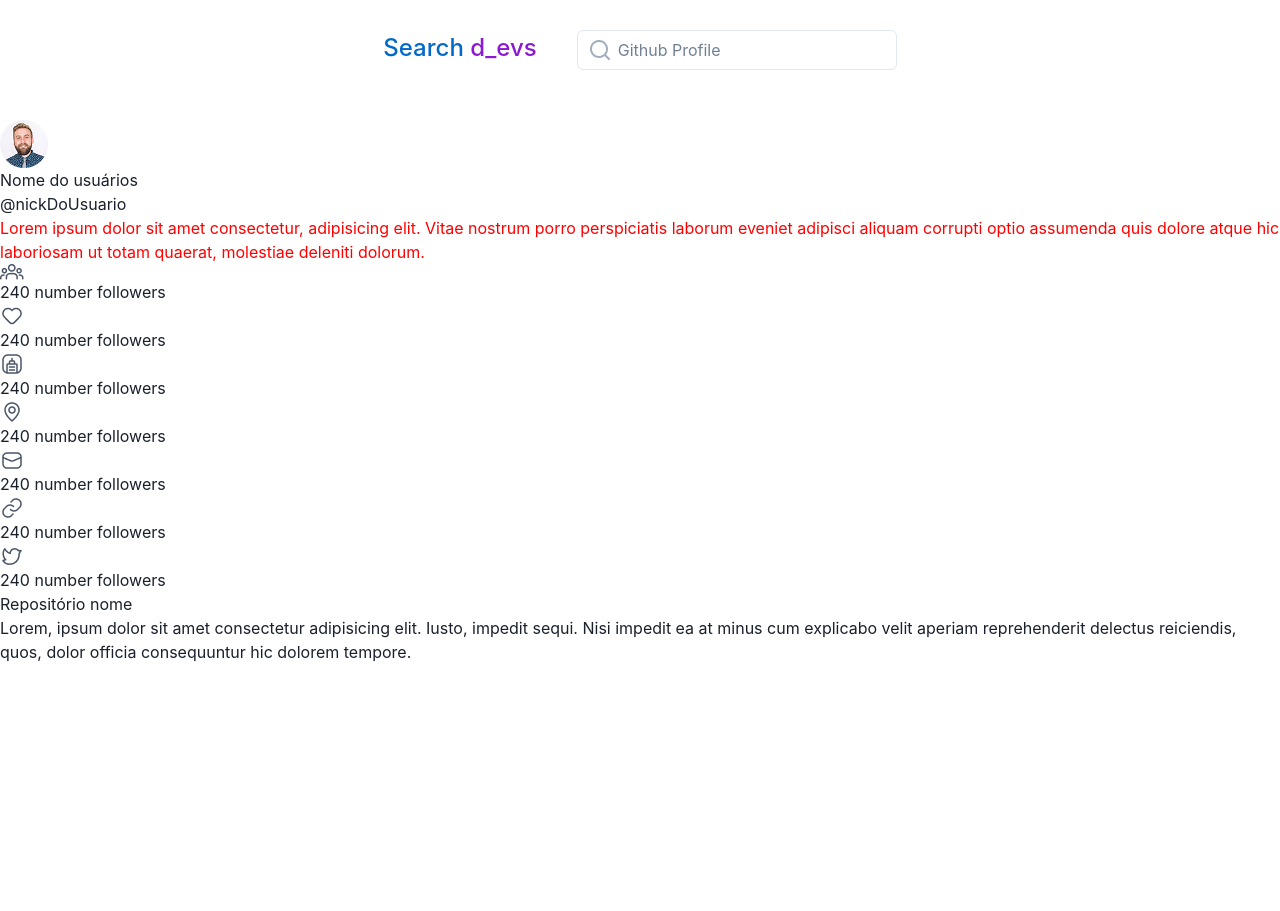
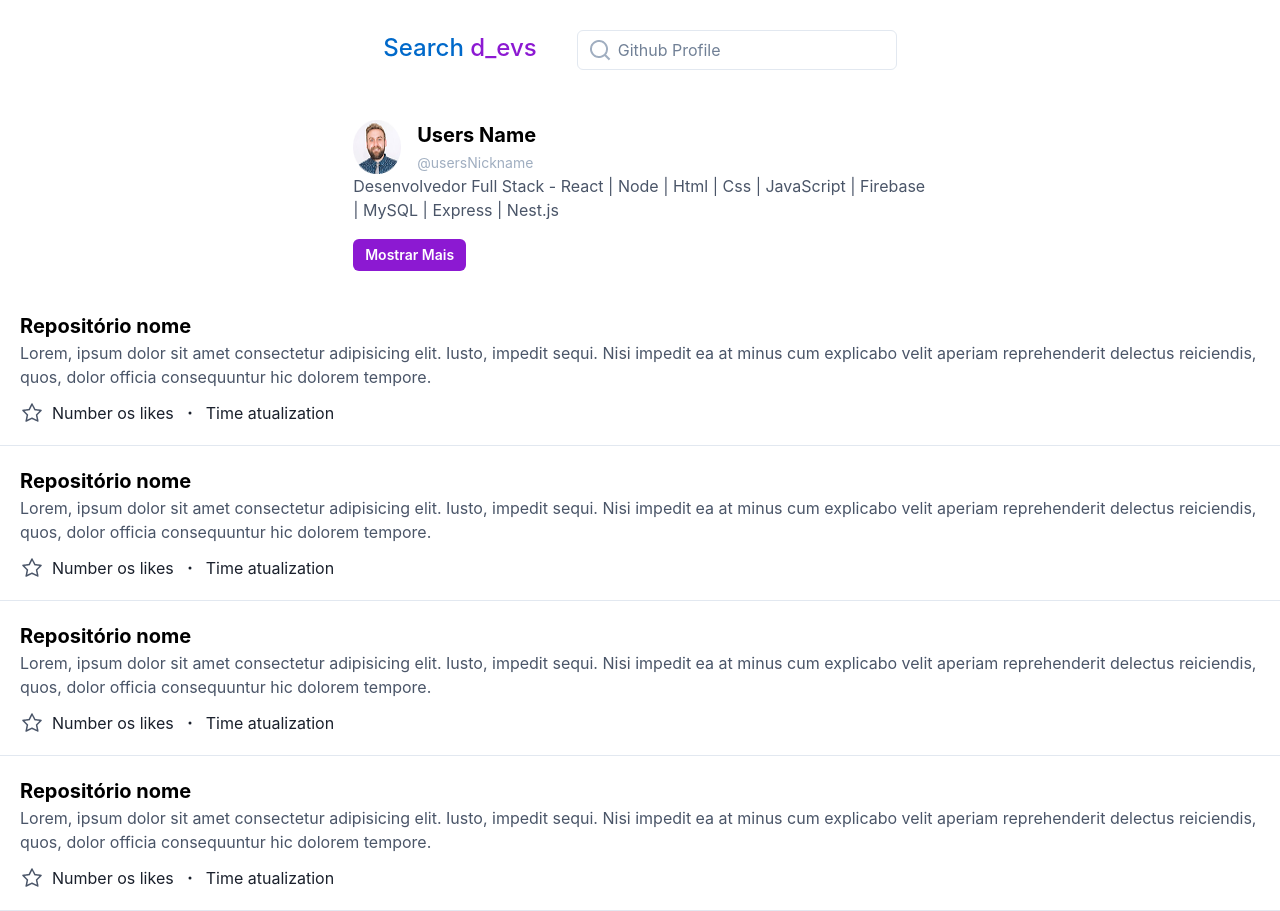
Before and after one commit to Linsarthur/Petize, a React (Vite) app: page /profile in a window 1280 px wide. Before the commit the page ends 800 px from the top, so only its background shows below. Built offline with nearby package versions, Linux system fonts and the light colour scheme.

Commit message:
profile page static done

```diff
--- a/package.json
+++ b/package.json
@@ -25,6 +25,7 @@
     "i18next": "^26.0.3",
     "react": "^19.2.4",
     "react-dom": "^19.2.4",
+    "react-icons": "^5.6.0",
     "react-router": "^7.13.2",
     "react-router-dom": "^7.13.2"
   },
--- a/src/components/UserPosts.tsx
+++ b/src/components/UserPosts.tsx
@@ -1,13 +1,15 @@
-import { Text } from "@chakra-ui/react";
+import UserRepositorys from "./UserRepositorys";
+
 
 const UserPosts = () => {
-    return ( <>
-        <Text>
-            <Text>Repositório nome</Text>
-            <Text>Lorem, ipsum dolor sit amet consectetur adipisicing elit. Iusto, impedit sequi. Nisi impedit ea at minus cum explicabo velit aperiam reprehenderit delectus reiciendis, quos, dolor officia consequuntur hic dolorem tempore.</Text>
-        </Text>
-
-    </> );
-}
+  return (
+    <>
+      <UserRepositorys/>
+      <UserRepositorys/>
+      <UserRepositorys/>
+      <UserRepositorys/>
+    </>
+  );
+};
 
 export default UserPosts;
--- a/src/components/UserProfile.tsx
+++ b/src/components/UserProfile.tsx
@@ -1,4 +1,13 @@
-import { Box, Image, Text } from "@chakra-ui/react";
+import {
+  Box,
+  Button,
+  Center,
+  Collapse,
+  Container,
+  Flex,
+  Image,
+  Text,
+} from "@chakra-ui/react";
 import userImage from "../assets/avatar.png";
 import followers from "../assets/group.png";
 import likes from "../assets/heart.png";
@@ -7,50 +16,69 @@ import location from "../assets/pin.png";
 import email from "../assets/mail.png";
 import link from "../assets/link.png";
 import twitter from "../assets/twitter.png";
+import { theme } from "../themes/Themes";
+import { useState } from "react";
+import UserStats from "./UserStats";
 
 const UserProfile = () => {
+  const [show, setShow] = useState(false);
+  const handleToggle = () => setShow(!show);
   return (
     <>
-      <Box>
-        <Image src={userImage} />
-        <Text>Nome do usuários</Text>
-        <Text as="span">@nickDoUsuario</Text>
-      </Box>
+      <Container color={theme.colors.brand.colorInfoUser}>
+        <Box>
+          <Flex gap={4}>
+            <Image src={userImage} />
+            <Box>
+              <Text fontSize="20px" fontWeight="700" color={"black"}>
+                Users Name
+              </Text>
+              <Text
+                as="span"
+                fontSize="14px"
+                color={theme.colors.brand.grey}
+                fontWeight="400"
+                letterSpacing="0"
+              >
+                @usersNickname
+              </Text>
+            </Box>
+          </Flex>
+        </Box>
+        <Collapse startingHeight={45} in={show}>
+          <Box>
+            Desenvolvedor Full Stack - React | Node | Html | Css | JavaScript |
+            Firebase | MySQL | Express | Nest.js
+          </Box>
 
-      <Box color="red">
-        Lorem ipsum dolor sit amet consectetur, adipisicing elit. Vitae nostrum
-        porro perspiciatis laborum eveniet adipisci aliquam corrupti optio
-        assumenda quis dolore atque hic laboriosam ut totam quaerat, molestiae
-        deleniti dolorum.
-      </Box>
-      <Box>
-        <Image src={followers} />
-        <Text>240 number followers</Text>
-      </Box>
-      <Box>
-        <Image src={likes} />
-        <Text>240 number followers</Text>
-      </Box>
-      <Box>
-        <Image src={company} />
-        <Text>240 number followers</Text>
-      </Box>
-      <Box>
-        <Image src={location} />
-        <Text>240 number followers</Text>
-      </Box>
-      <Box>
-        <Image src={email} />
-        <Text>240 number followers</Text>
-      </Box>
-      <Box>
-        <Image src={link} />
-        <Text>240 number followers</Text>
-      </Box>
-      <Box>
-        <Image src={twitter} />
-        <Text>240 number followers</Text>
-      </Box>
+          <Box pt={5}>
+            <UserStats text="240 Number of followers" image={followers} />
+            <UserStats text="240 Number of likes" image={likes} />
+            <UserStats text="Company that works" image={company} />
+            <UserStats text="City" image={location} />
+            <UserStats text="Email@email.com" image={email} />
+            <UserStats text="Link for own page" image={link} />
+            <UserStats text="Link Twitter" image={twitter} />
+          </Box>
+          <Center pt={5} pb={5}>
+            <Button bgColor={theme.colors.brand.secondary} color="#FFFFFF">
+              Contato
+            </Button>
+          </Center>
+        </Collapse>
+        <Button
+          mt={5}
+          mb={5}
+          size="sm"
+          onClick={handleToggle}
+          bgColor={theme.colors.brand.secondary}
+          _hover={{ bgColor: theme.colors.brand.primary }}
+          color="white"
+        >
+          {" "}
+          Mostrar {show ? "Menos" : "Mais"}
+        </Button>
+      </Container>
     </>
   );
 };
--- /dev/null
+++ b/src/components/UserRepositorys.tsx
@@ -0,0 +1,35 @@
+import { Box, Center, Flex, Image, Text } from "@chakra-ui/react";
+import { theme } from "../themes/Themes";
+import star from "../assets/star.png";
+import { BsDot } from "react-icons/bs";
+
+const UserRepositorys = () => {
+  return (
+    <>
+      <Center>
+        <Box px={5} pt={5} borderBottom="1px" pb={5} borderColor={theme.colors.brand.borderColor}>
+          <Text>
+            <Text color="#000000" fontWeight="700" fontSize="20px">
+              Repositório nome
+            </Text>
+            <Text color={theme.colors.brand.colorInfoUser}>
+              Lorem, ipsum dolor sit amet consectetur adipisicing elit. Iusto,
+              impedit sequi. Nisi impedit ea at minus cum explicabo velit
+              aperiam reprehenderit delectus reiciendis, quos, dolor officia
+              consequuntur hic dolorem tempore.
+            </Text>
+          </Text>
+          <Flex align="center" pt={3} gap={2}>
+            <Image src={star} />
+
+            <Text as="span">Number os likes</Text>
+            <BsDot />
+            <Text>Time atualization</Text>
+          </Flex>
+        </Box>
+      </Center>
+    </>
+  );
+};
+
+export default UserRepositorys;
--- /dev/null
+++ b/src/components/UserStats.tsx
@@ -0,0 +1,21 @@
+import { Box, Flex, Image, Text } from "@chakra-ui/react";
+
+interface UserStatsProps {
+  text: string;
+  image: string;
+}
+
+const UserStats = ({ text, image }: UserStatsProps) => {
+  return (
+    <>
+      <Flex align="center" py={3} gap={2}>
+        <Image src={image} />
+        <Box>
+          <Text>{text}</Text>
+        </Box>
+      </Flex>
+    </>
+  );
+};
+
+export default UserStats;
--- a/src/pages/Profile.tsx
+++ b/src/pages/Profile.tsx
@@ -7,7 +7,7 @@ const Profile = () => {
     <>
       <Navbar />
       <UserProfile />
-      <UserPosts/>
+      <UserPosts />
     </>
   );
 };
--- a/src/themes/Themes.ts
+++ b/src/themes/Themes.ts
@@ -3,6 +3,9 @@ import { extendTheme } from "@chakra-ui/react";
 interface BrandColors {
   primary: string;
   secondary: string;
+  grey: string;
+  colorInfoUser: string;
+  borderColor: string;
 }
 
 interface ThemeColors {
@@ -24,6 +27,9 @@ const customTheme: CustomThemeConfig = {
     brand: {
       primary: "#0069CA",
       secondary: "#8C19D2",
+      grey: "#A0AEC0",
+      colorInfoUser: "#4A5568",
+      borderColor: "#E2E8F0",
     },
   },
   fonts: {
```
Also changed, not shown: src/assets/star.png (added), 1 other file (tests, documents, lock files or other folders).
